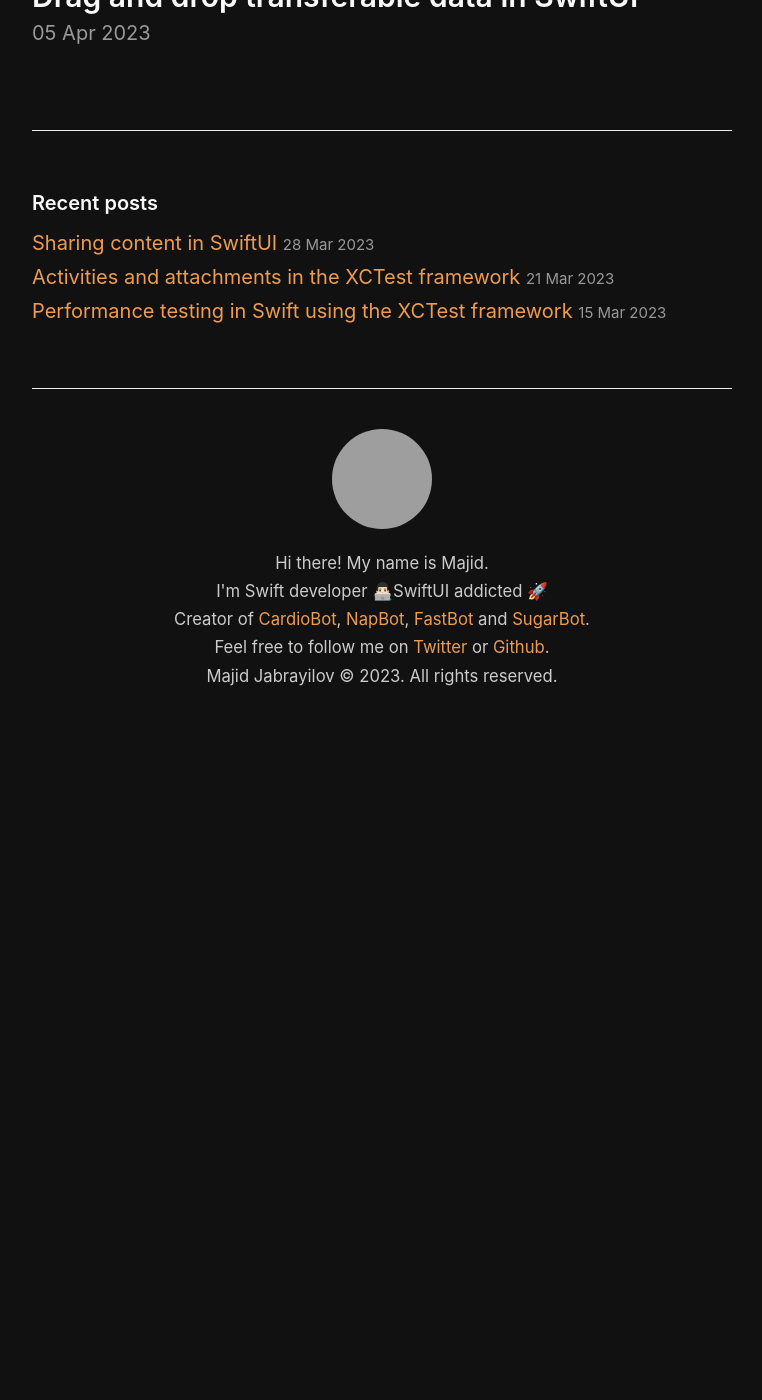
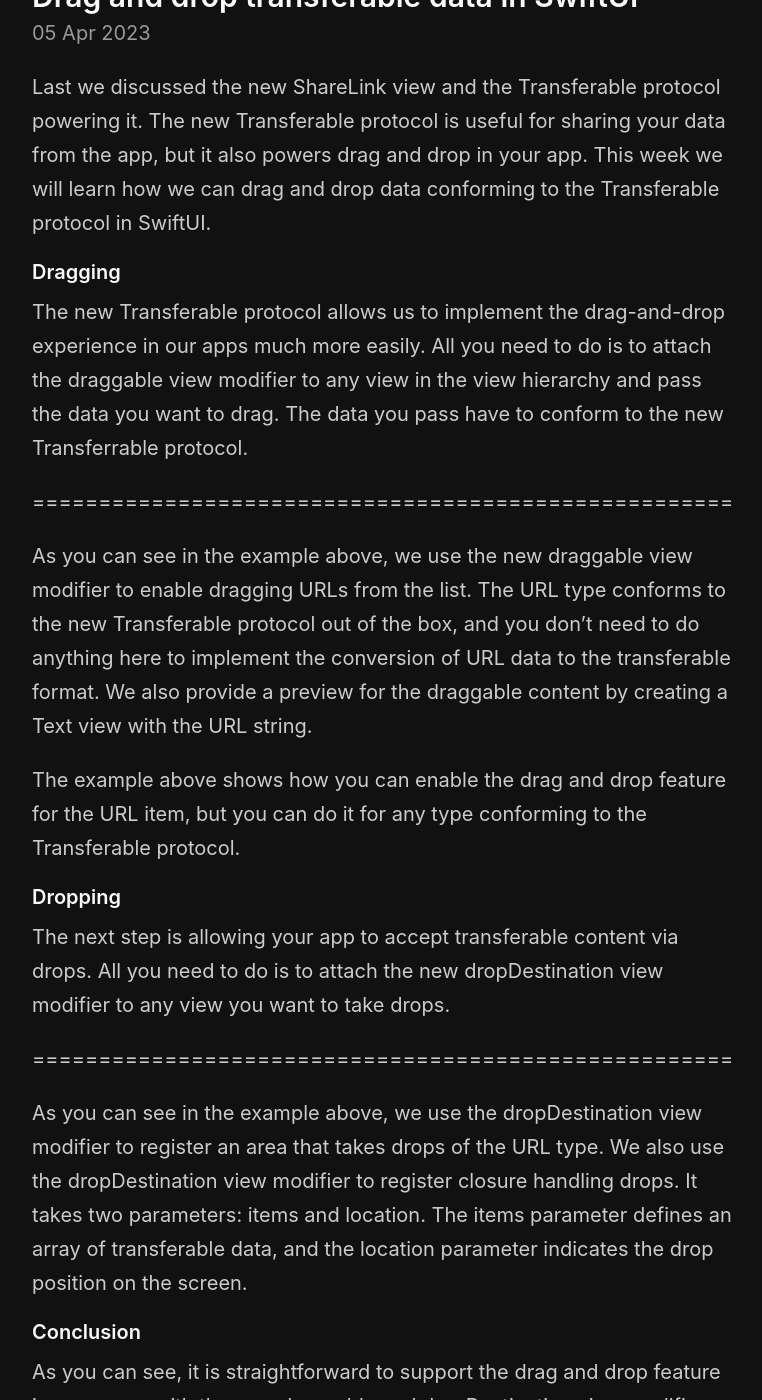
Before and after one commit to mecid/mecid.github.io, a Jekyll site: the page built from _posts/2023-04-05-drag-and-drop-transferable-data-in-swiftui.md, in a window 1280 px wide and 1400 px high, scrolled down 206 px, cut to the strip 0-1400 px from the top of the window. Shown: the whole strip, without its empty margins (258-1020 px from the left). Built offline with Jekyll 4.4.1, drawn with Linux system fonts in a browser that asks for light colours; before the commit the page ends 936 px from its top, so only the background shows below that; some of the changed text lies outside the part shown; grey boxes are pictures that could not be loaded.

Commit message:
drag and drop post content added

```diff
--- a/_posts/2023-04-05-drag-and-drop-transferable-data-in-swiftui.md
+++ b/_posts/2023-04-05-drag-and-drop-transferable-data-in-swiftui.md
@@ -2,3 +2,24 @@
 title: Drag and drop transferable data in SwiftUI
 layout: post
 ---
+
+Last we discussed the new ShareLink view and the Transferable protocol powering it. The new Transferable protocol is useful for sharing your data from the app, but it also powers drag and drop in your app. This week we will learn how we can drag and drop data conforming to the Transferable protocol in SwiftUI.
+
+#### Dragging
+The new Transferable protocol allows us to implement the drag-and-drop experience in our apps much more easily. All you need to do is to attach the draggable view modifier to any view in the view hierarchy and pass the data you want to drag. The data you pass have to conform to the new Transferrable protocol.
+
+=====================================================
+
+As you can see in the example above, we use the new draggable view modifier to enable dragging URLs from the list. The URL type conforms to the new Transferable protocol out of the box, and you don't need to do anything here to implement the conversion of URL data to the transferable format. We also provide a preview for the draggable content by creating a Text view with the URL string.
+
+The example above shows how you can enable the drag and drop feature for the URL item, but you can do it for any type conforming to the Transferable protocol.
+
+#### Dropping
+The next step is allowing your app to accept transferable content via drops. All you need to do is to attach the new dropDestination view modifier to any view you want to take drops.
+
+=====================================================
+
+As you can see in the example above, we use the dropDestination view modifier to register an area that takes drops of the URL type. We also use the dropDestination view modifier to register closure handling drops. It takes two parameters: items and location. The items parameter defines an array of transferable data, and the location parameter indicates the drop position on the screen.
+
+#### Conclusion
+As you can see, it is straightforward to support the drag and drop feature in your apps with the new draggable and dropDestination view modifiers. Both of them are powered by the brand new CoreTransferable framework.
```
